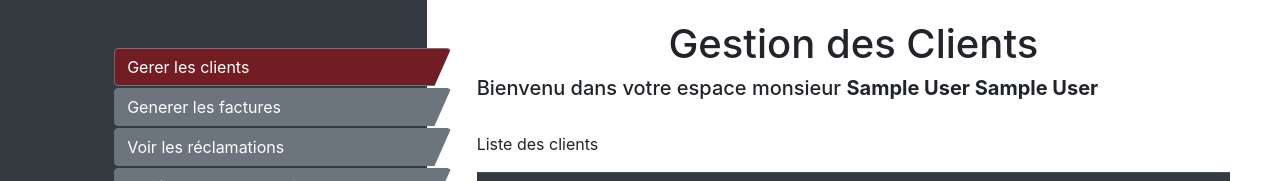
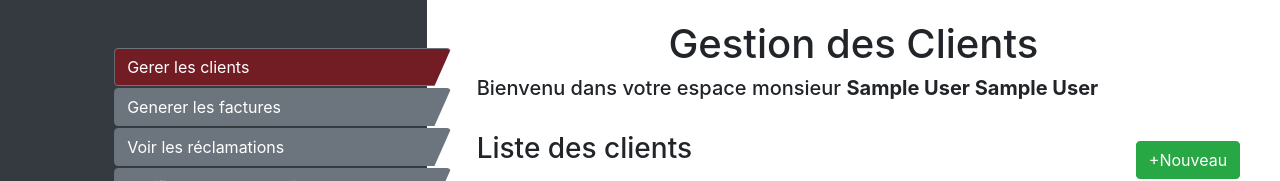
Before and after one commit to MoAliTahir/ElecticityBillApp, a PHP site: page /admin/adminGestionClient.php in a window 1280 px wide. Shown: the part 70-251 px from the top of the page. Run offline with PHP 8.4, Linux system fonts and the light colour scheme; the visitor is signed in with stand-in values (Sample User, id 1); data that the repository does not hold is empty.

Commit message:
Adding the button AddNewCustomer

```diff
--- a/TP2/admin/adminGestionClient.php
+++ b/TP2/admin/adminGestionClient.php
@@ -24,8 +24,10 @@ include "templateAdmin.html";
     <h1 class="h1 text-center">Gestion des Clients</h1>
     <p class="h5">Bienvenu dans votre espace monsieur <b><?= $prenom . " " .$nom ;?></b></p>
     <br>
-    <p>Liste des clients</p>
-
+    <p class="h3" style="margin-bottom: -25px">Liste des clients</p>
+    <form class="form-inline" action="inscriptionClient.php" style="margin-left: 87.5%; margin-bottom: 2px">
+        <button class="btn btn-success my-2 my-sm-0" type="submit">+Nouveau</button>
+    </form>
     <table class="table">
         <thead class="thead-dark">
         <tr>
```
